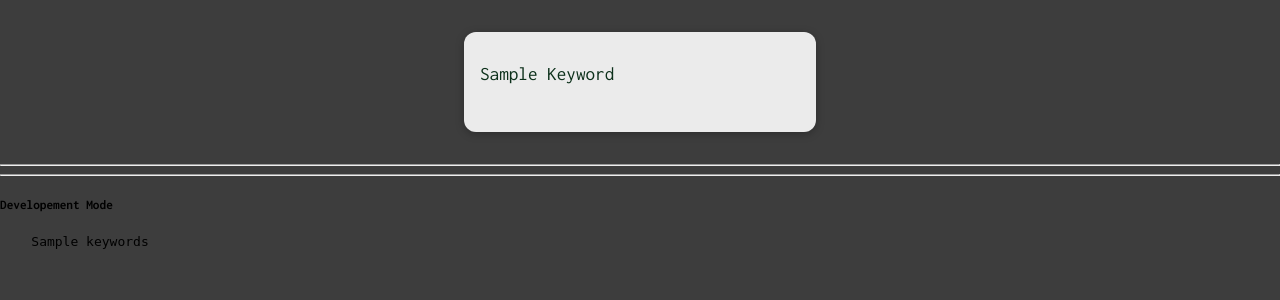
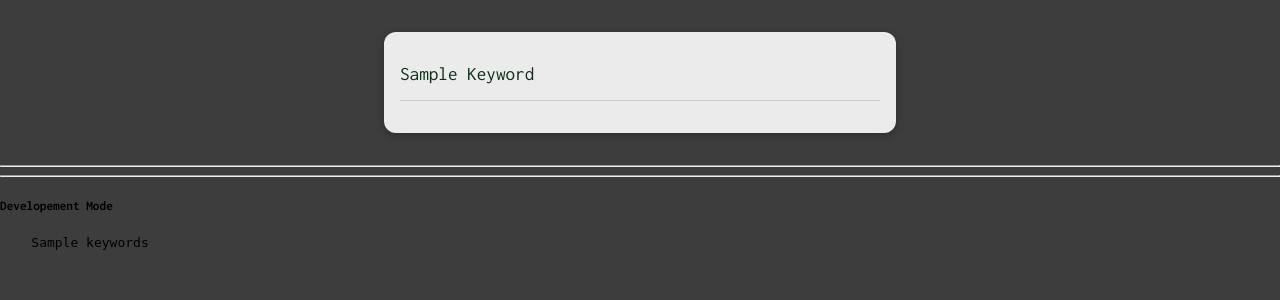
Before and after one commit to jsopesens/tesauro, a Django app: template tesaurusWebApp/keywords/templates/keywords/index.html in a window 1280 px wide; the page is wider, and only the part inside the window is pictured. Shown: the part 80-380 px from the top of that part. Run offline with Django 4.2, Linux system fonts and the light colour scheme; the template is opened without the code that fills it: most values are stand-ins (such as "Sample title", 1, 10 or a date in 2020).

Commit message:
change filename to better understanding

```diff
--- a/tesaurusWebApp/keywords/static/keywords/keywords.css
+++ b/tesaurusWebApp/keywords/static/keywords/landing_body.css
@@ -1,31 +1,32 @@
-ul{
+#fullListKeywords{
     list-style: none;
     margin: 2rem auto;
     width: 90%;
-    max-width: 20rem;
+    max-width: 30rem;
     box-shadow: 0 2px 8px rgba(0,0,0,0.26);
     padding: 1rem;
     border-radius: 12px;
-    background-color: rgb(235, 235, 235);
+    background-color: #ebebeb;
 }
 
-li{
+#fullListKeywords .keyword{
     margin: 1rem 0;
     font-size: 1.2rem;
     border-bottom: 1px solid #ccc;
     padding-bottom: 1rem;
 }
 
-li:last-of-type{
+.keyword:last-of-type{
     border-bottom: none;
 }
 
-li a{
+.keyword a{
     text-decoration: none;
     color: #0c301a;
 }
 
-li a:hover,
-li a:active{
-    color:rgb(162, 188, 42)
+.keyword :hover,
+.keyword :active{
+    color:#a2bc2a;
+    background-color:#0c301a
 }
--- a/tesaurusWebApp/keywords/templates/keywords/index.html
+++ b/tesaurusWebApp/keywords/templates/keywords/index.html
@@ -3,7 +3,7 @@
 {% load static %}
 
 {% block css_files %}
-    <link rel="stylesheet" href="{% static 'keywords/keywords.css' %}">
+    <link rel="stylesheet" href="{% static 'keywords/landing_body.css' %}">
 {% endblock %}
 
 {% block  page_title %}
@@ -11,9 +11,9 @@
 {% endblock %}
 
 {% block content %}
-<ul>
+<ul id="fullListKeywords">
     {% for keyword in keywords %}
-        <li>
+        <li class="keyword">
             <a href="/keywords/{{keyword}}">{{keyword|title}}</a>
         </li>
     {% endfor %}
```
